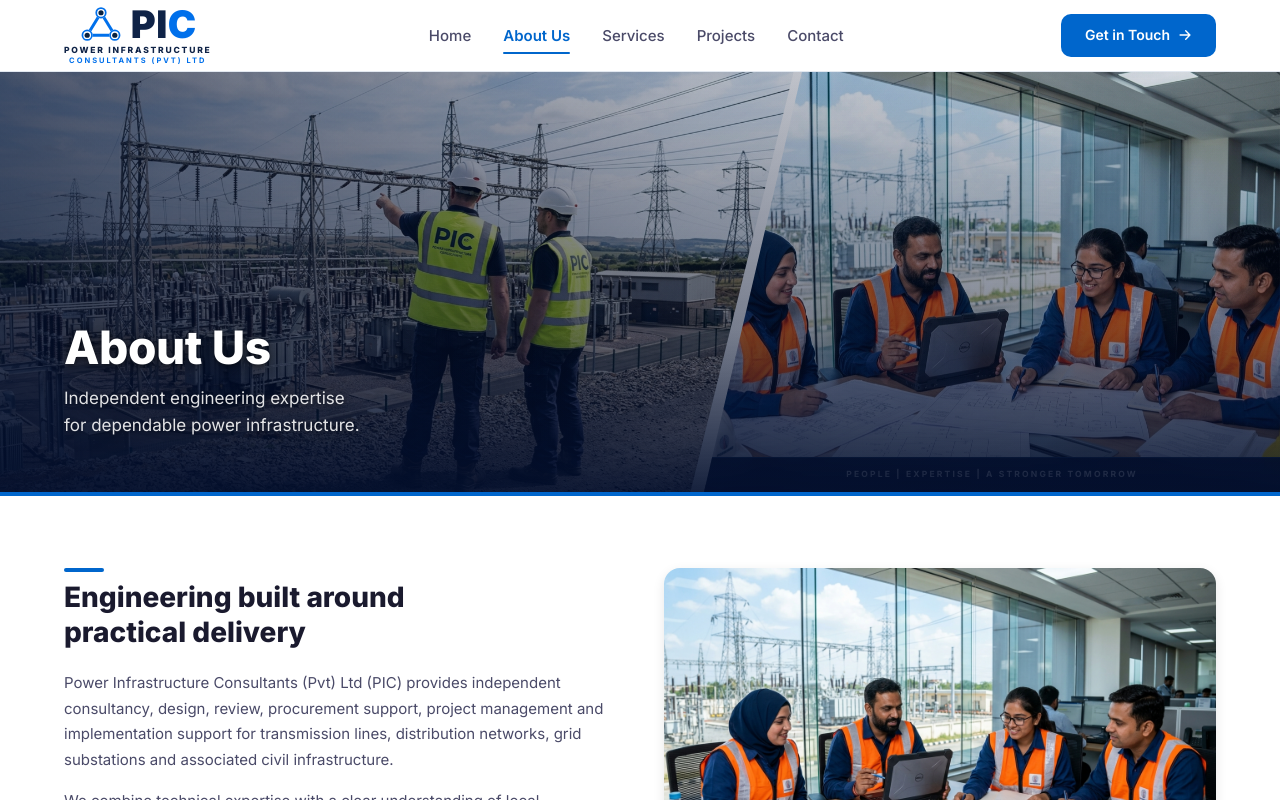
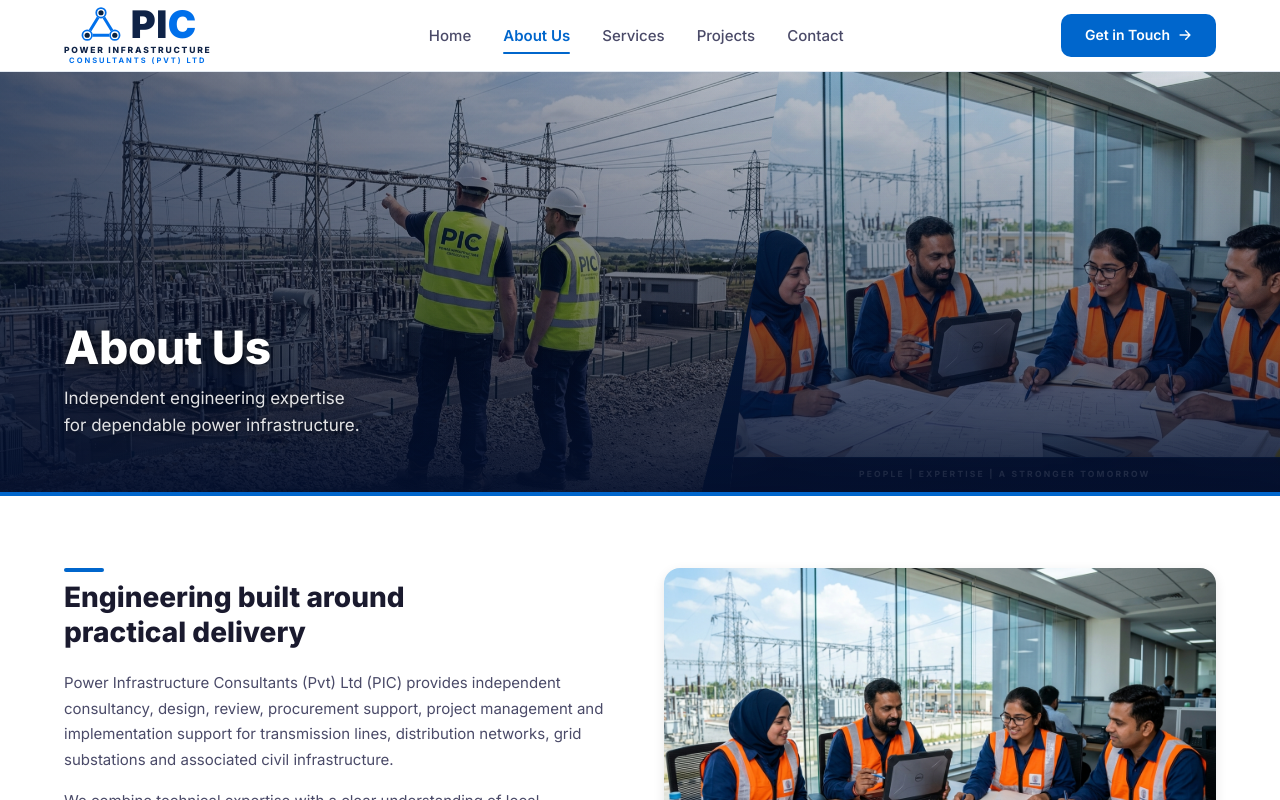
Before and after one commit to CASPIRE-Technologies/PIC-website, a React (Vite) app: page /about in a window 1280 px wide. Shown: the top 800 px of the page. Built offline with nearby package versions, Linux system fonts and the light colour scheme.

Commit message:
update: new background color

```diff
--- a/src/pages/AboutPage.css
+++ b/src/pages/AboutPage.css
@@ -10,14 +10,13 @@
   align-items: flex-end;
   margin-top: var(--header-height);
   overflow: hidden;
-  background: #ffffff;
+  background: #071e3d;
 }
 
 /* Wrapper that fills the section */
 .about-hero-photos {
   position: absolute;
   inset: 0;
-  display: flex;
 }
 
 /* Left photo — independent 63%-wide panel with diagonal right edge */
@@ -26,7 +25,7 @@
   top: 0;
   bottom: 0;
   left: 0;
-  width: 62%;
+  width: 63%;
   overflow: hidden;
   clip-path: polygon(0 0, 100% 0, 87% 100%, 0 100%);
 }
@@ -37,9 +36,9 @@
   top: 0;
   bottom: 0;
   right: 0;
-  width: 45%;
+  width: 43%;
   overflow: hidden;
-  clip-path: polygon(17% 0, 100% 0, 100% 100%, 0 100%);
+  clip-path: polygon(9% 0, 100% 0, 100% 100%, 0 100%);
 }
 
 /* Ken Burns entrance */
```
